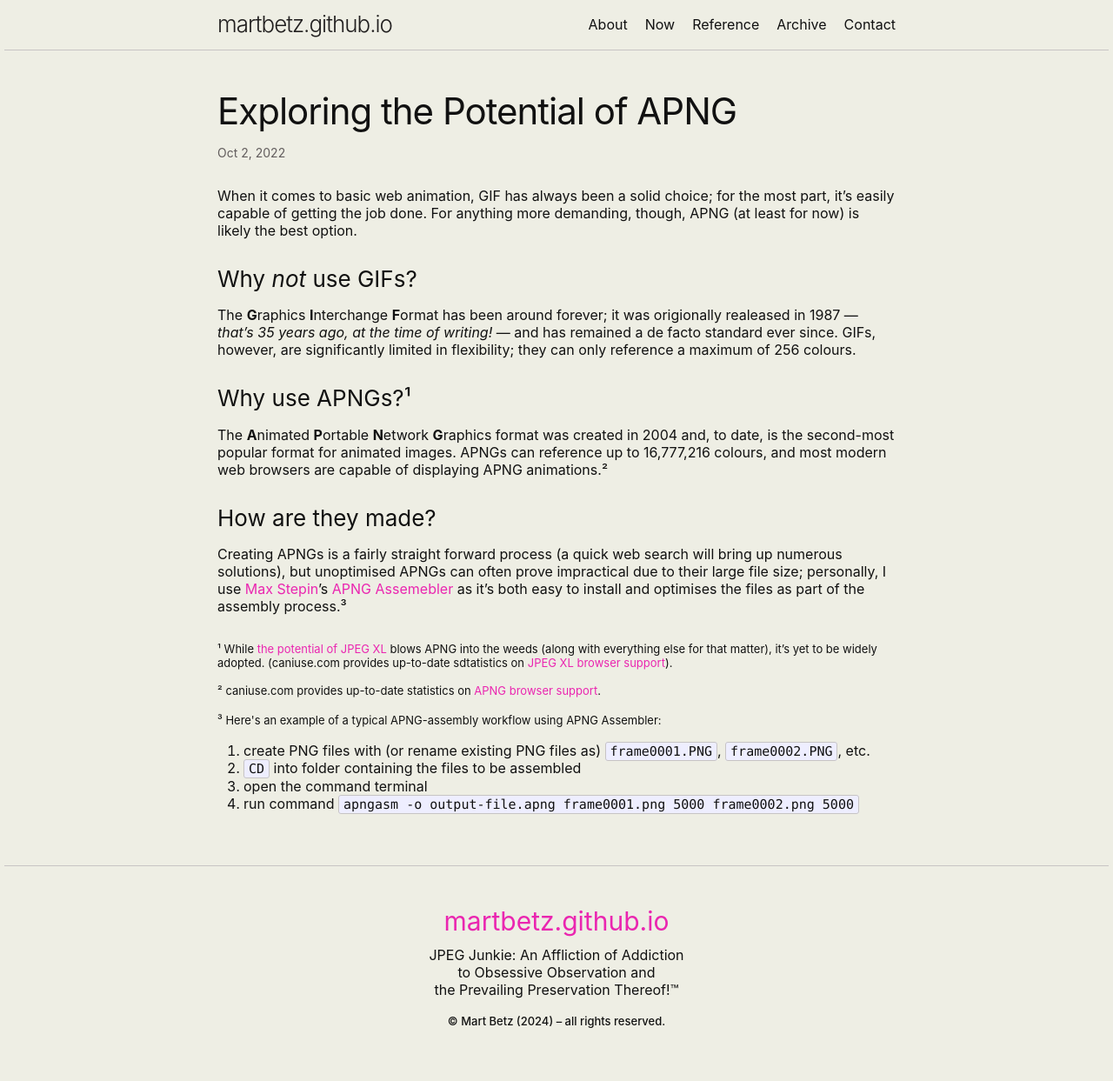
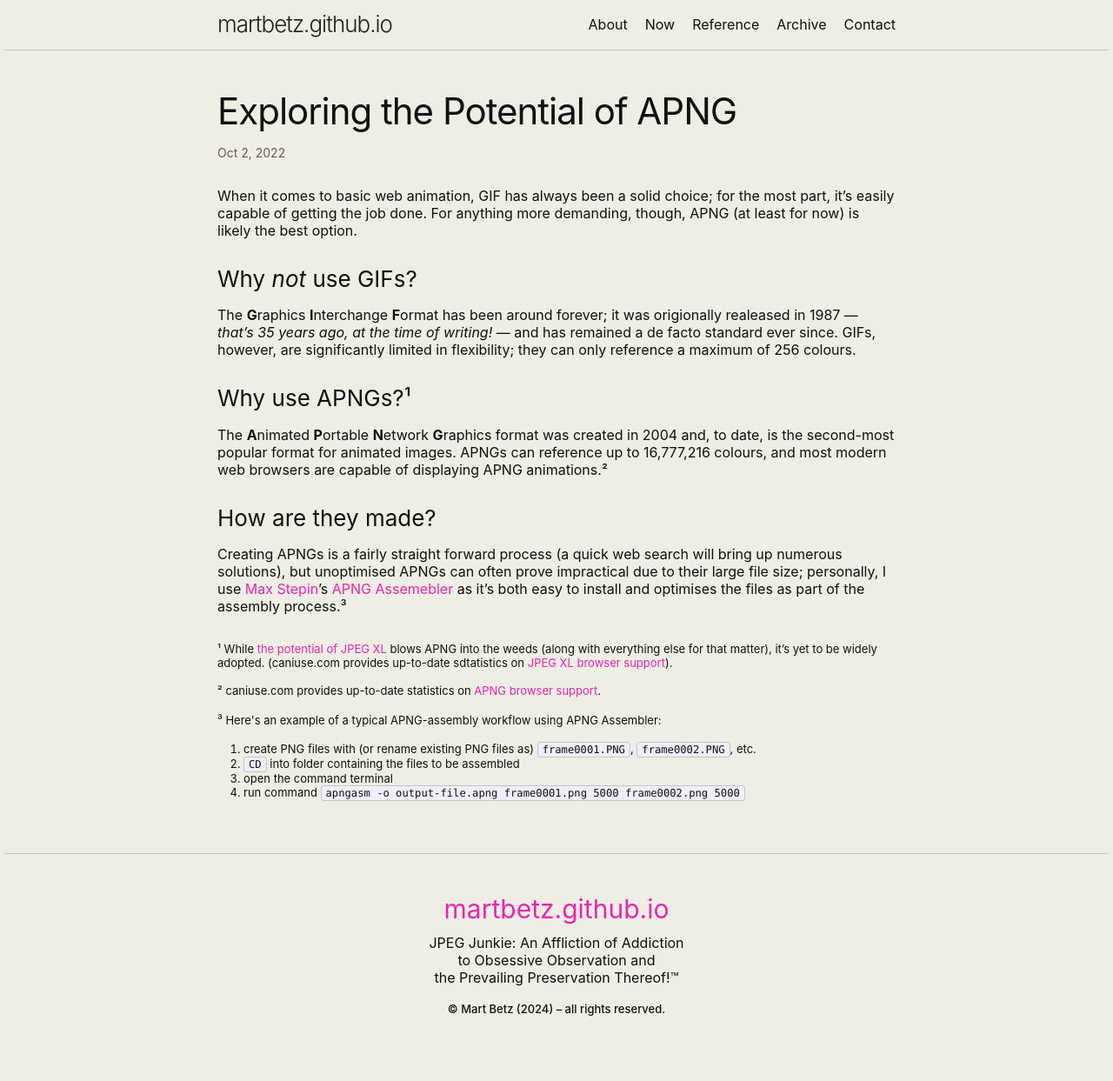
Before and after one commit to martbetz/martbetz.github.io, a Jekyll site: the page built from _posts/2022-10-02-03-08-exploring-apng.md, in a window 1280 px wide. Shown: the whole page at 87% size. Built offline with Jekyll 4.4.1, drawn with Linux system fonts in a browser that asks for light colours.

Commit message:
Update 2022-10-02-03-08-exploring-apng.md

```diff
--- a/_posts/2022-10-02-03-08-exploring-apng.md
+++ b/_posts/2022-10-02-03-08-exploring-apng.md
@@ -37,9 +37,14 @@
 </font>
 </p>
 
+
+<p style="padding-top: -5px; line-height:1.2">
+<font size="2">
 <ol>
 <li>create PNG files with (or rename existing PNG files as) <code>frame0001.PNG</code>, <code>frame0002.PNG</code>, etc.</li>
 <li><code>CD</code> into folder containing the files to be assembled</li>
 <li>open the command terminal</li>
 <li>run command <code>apngasm -o output-file.apng frame0001.png 5000 frame0002.png 5000</code></li>
 </ol>
+</font>
+</p>
```
